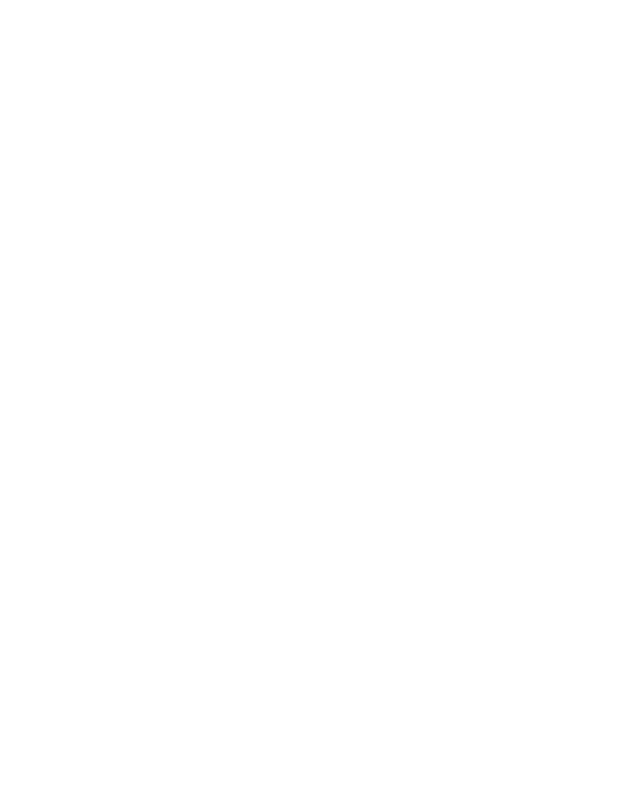
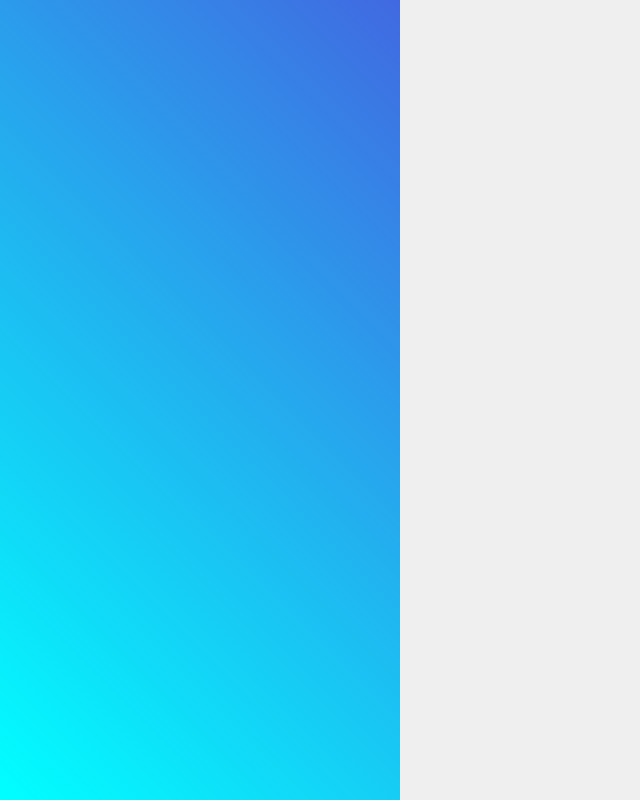
Before and after one commit to chihyeonWON/WebGallery, a plain HTML site: page index.html in a window 1280 px wide. Shown: the whole page, without its empty margins (0-640 px from the left). Drawn offline with Linux system fonts and the light colour scheme.

Commit message:
Update style.css Give CSS to header,main

```diff
--- a/css/style.css
+++ b/css/style.css
@@ -3,14 +3,31 @@
 
 /* reset */
 * {
-	margin: 0px;
-	padding: 0px;
+  margin: 0px;
+  padding: 0px;
 }
 ul,
 ol,
 li {
-	list-style: none;
+  list-style: none;
 }
 a {
-	text-decoration: none;
+  text-decoration: none;
 }
+body {
+  background: #efefef;
+}
+
+header {
+  width: 400px;
+  height: 100%;
+  background: linear-gradient(45deg, aqua, royalblue);
+  position: fixed; /*화면 왼쪽에 고정 */
+  top: 0px;
+  left: 0px;
+}
+main {
+  margin-left: 400px; /* 너비값 없이 여백만 추가 */
+  box-sizing: border-box;
+  padding: 20px;
+}
```
